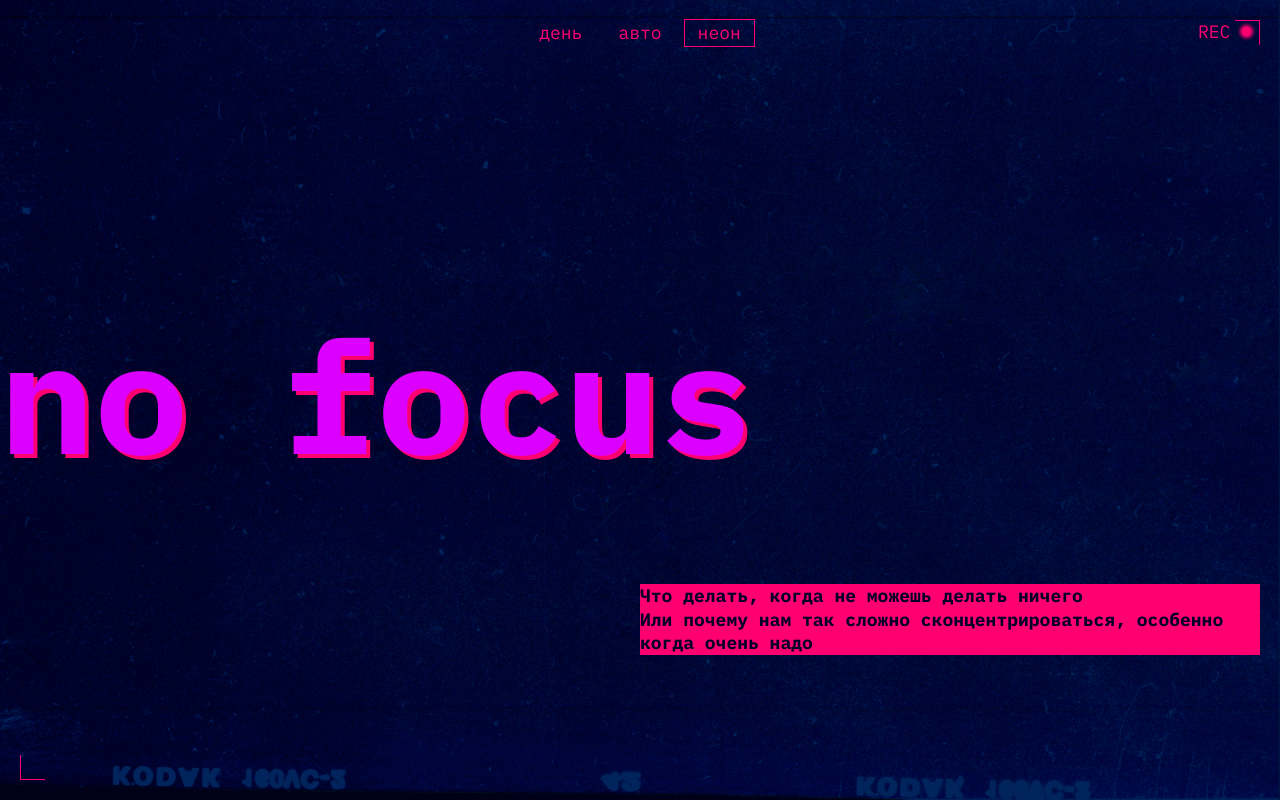
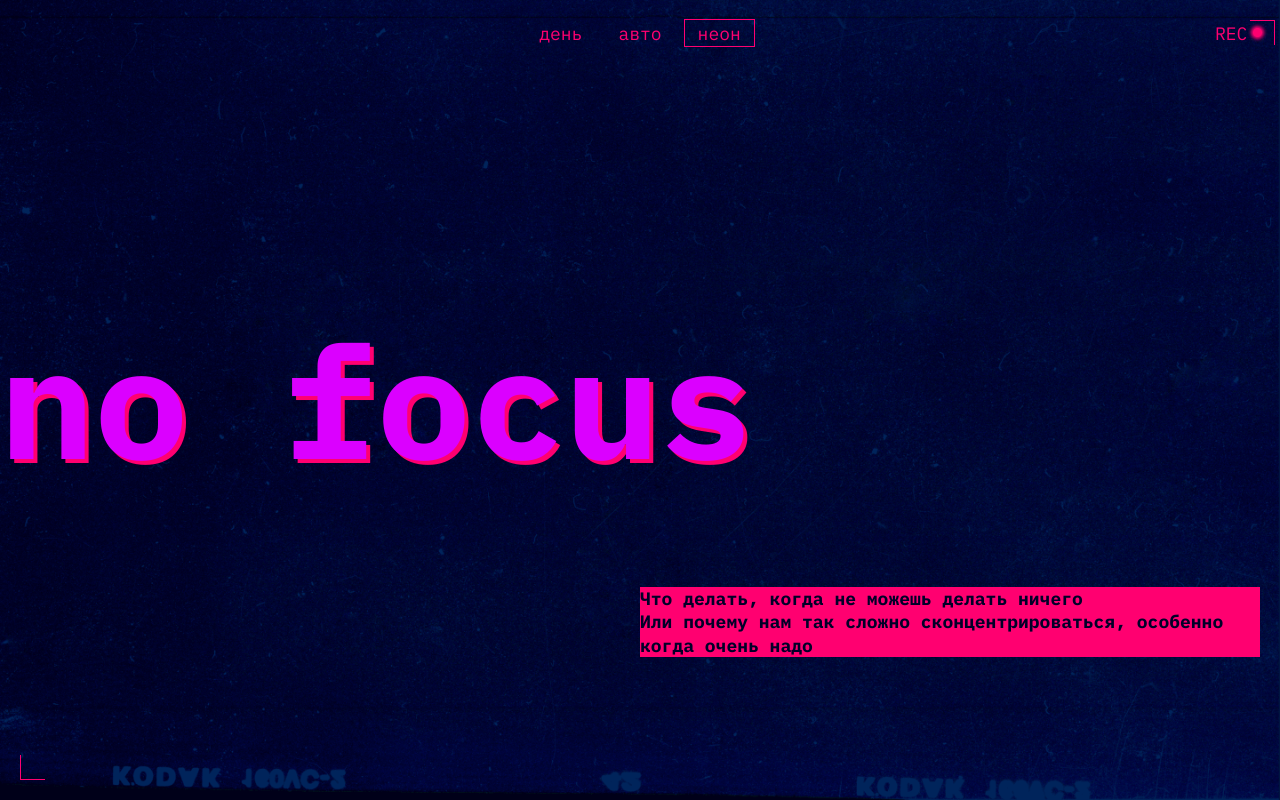
Before and after one commit to ArtemiyIf/slozhno-sosredotochitsya-fd, a plain HTML site: page index.html in a window 1280 px wide. Both pictures are taken after a click on the button "неон". Shown: the top 800 px of the page. Drawn offline with Linux system fonts and the light colour scheme.

Commit message:
Правки

```diff
--- a/index.html
+++ b/index.html
@@ -21,7 +21,6 @@
   <header class="header decorated-zone">
     <div class="header__rec-label">
       <p class="header__rec-text">REC</p>
-      <img class="header__rec-image" src="./images/ellipse.png" alt="надпись REC">
     </div>
     <nav class="header__theme-menu">
       <ul class="header__theme-menu-list">
@@ -45,13 +44,14 @@
     </nav>
     <h1 class="header__title">no focus</h1>
     <p class="header__subtitle decor__subtitle">Что делать, когда не можешь делать ничего
+      <br>
       Или почему нам так сложно сконцентрироваться, особенно когда очень надо</p>
   </header>
   <main class="main__content">
     <section class="content-section why">
       <h2 class="content-section__title">Почему сосредоточиться так сложно</h2>
       <article class="text-block">
-        <h3 class="text-block__subtitle decor__subtitle">Многозадачность</h3>
+        <h3 class="text-block__subtitle decor__subtitle-content">Многозадачность</h3>
         <p class="text-block__content">Особенно сложно сосредоточиться, когда
           задач много и все они — важные. Где же легендарная многозадачность,
           когда она так нужна вам (и всем нанимающим менеджерам этого мира)?
@@ -64,7 +64,7 @@
         </p>
       </article>
       <article class="text-block">
-        <h3 class="text-block__subtitle decor__subtitle">Дофамин</h3>
+        <h3 class="text-block__subtitle decor__subtitle-content">Дофамин</h3>
         <p class="text-block__content">С гормонами стресса всё понятно, но дальше
           — ещё интереснее. В нашей невозможности сосредоточиться замешана и полная
           противоположность стрессу — дофамин. Это вещество участвует в системе
@@ -78,7 +78,7 @@
       <h2 class="content-section__title-causes causes__title">Что снижает концентрацию внимания?</h2>
       <div class="causes__article">
         <article class="text-block causes__article-text">
-          <h3 class="text-block__title decor__subtitle">Многозадачность</h3>
+          <h3 class="text-block__title decor__subtitle-content">Многозадачность</h3>
           <p class="text-block__content">Как концентрация может снижаться из-за…
             концентрации? Любая стрессовая ситуация (и резко меняющийся мир в целом)
             заставляет наш мозг постоянно «сканировать» окружающую среду на предмет
@@ -88,7 +88,7 @@
           </p>
         </article>
         <article class="text-block causes__article-text">
-          <h3 class="text-block__title decor__subtitle">Еда</h3>
+          <h3 class="text-block__title decor__subtitle-content">Еда</h3>
           <p class="text-block__content">«Быстрые углеводы» — сахар, белый хлеб, сладости
             — молниеносно доставляют в мозг энергию и помогают ему лучше работать. Но
             уходит эта энергия также быстро, как и приходит. А мы в результате попадаем
@@ -97,7 +97,7 @@
           </p>
         </article>
         <article class="text-block causes__article-text">
-          <h3 class="text-block__title decor__subtitle">Гаджеты</h3>
+          <h3 class="text-block__title decor__subtitle-content">Гаджеты</h3>
           <p class="text-block__content">Да-да, это та самая ситуация, когда на экране ноутбука
             — код, в наушниках — подкаст, а на компьютере фоном — ещё и видео с забавными утятами.
             В результате мозг пытается переключиться с одной задачи на другую — и просто не может.
@@ -111,7 +111,7 @@
     <section class="content-section advices">
       <h2 class="content-section__title">Как концентрироваться лучше, чем
         золотая рыбка (то есть дольше трёх секунд)</h2>
-      <h3 class="text-block__title-advices  decor__subtitle"> 5 простых (на самом деле не очень) советов</h3>
+      <h3 class="text-block__title-advices  decor__subtitle-content"> 5 простых (на самом деле не очень) советов</h3>
       <article class="text-block advices__article">
         <h4 class="text-block__subtitle decor-text-block__subtitle">Представьте небо и облака</h4>
         <p class="text-block__content">Или листья в ручье. Тут дело в лёгкой медитации,
--- a/styles/globals.css
+++ b/styles/globals.css
@@ -43,4 +43,5 @@ a {
 
 html {
   font-family: 'IBM Plex mono', sans-serif;
+  font-size: 16px;
 }
--- a/styles/style.css
+++ b/styles/style.css
@@ -23,13 +23,13 @@
 .header {
   position: relative; /* Относительное позиционирование для дочерних абсолютно позиционированных элементов */
   display: grid;
-  grid-template-columns: repeat(2, 1fr);
-  grid-template-rows: repeat(3, 1fr);
-  row-gap: 58px;
-  grid-auto-flow: dense; /* Автоматическое заполнение пустых ячеек */
+  grid-template-rows: 1fr min-content 1fr;
   height: 100vh;
   padding: 20px;
+  width: 100%;
   min-block-size: 668px;
+  place-items: flex-end;
+  align-items: center;
 }
 
 @media (width <= 668px) {
@@ -45,7 +45,7 @@
   position: absolute;
   gap: 6px;
   width: 56px;
-  right: 26px;
+  right: 13px;
   top: 20px;
 }
 
@@ -60,6 +60,13 @@
   font-size: var(--text-font-size);
   color: var(--text-font-color);
   text-transform: uppercase;
+  display: flex;
+  padding-top: 2px;
+  padding-left: 4px;
+}
+
+.header__rec-text::after {
+  content: url("../images/ellipse.png");
 }
 
 .decorated-zone::before {
@@ -69,7 +76,7 @@
   border-right: 1px solid var(--corner-decorate-color);
   width: 25px;
   height: 25px;
-  right: 20px;
+  right: 5px;
   top: 20px;
 }
 
@@ -100,8 +107,8 @@
 
 .header__theme-menu {
   display: flex;
-  justify-content: center;
-  grid-column: 1 / 3;
+  justify-self: center;
+  align-self: flex-start;
 }
 
 @media (width <= 768px) {
@@ -138,7 +145,7 @@
   color: var(--button-text-color);
   border: none;
   background-color: inherit;
-  padding: 1.4px 13px;
+  padding: 1.5px 13px;
 }
 
 .header__theme-menu-button:hover {
@@ -160,14 +167,13 @@
 
 .header__title {
   display: flex;
-  align-items: start;
-  grid-row: 2 / 3;
-  grid-column: 1 / 3;
   font-size: var(--banner-font-size);
   color: var(--main-title-color);
+  line-height: 82.5%;
   text-shadow: 4px 4px 0 var(--accent-color);
   font-weight: bold;
   margin-left: -20px;
+  justify-self: flex-start;
 }
 
 @media (width <= 768px) {
@@ -181,17 +187,11 @@
 
 @media (width <= 668px) {
   .header__title {
-    margin-bottom: 20px;
     margin-left: 0;
   }
 }
 
 .header__subtitle {
-  grid-row: 3 / 4;
-  grid-column: 2 / 3;
-  height: fit-content;
-  white-space: pre-line;
-  margin-top: 19px;
 }
 @media (width <= 768px) {
   .header__subtitle {
@@ -201,7 +201,7 @@
 
 @media (width <= 668px) {
   .header__subtitle {
-    margin-top: 30px;
+    margin-top: 45px;
     grid-column: 1 / 3;
   }
 }
@@ -319,6 +319,15 @@
   line-height: var(--text-font-height);
   color: var(--dedicated-text-color);
   background-color: var(--dedicated-background-color);
+  width: 50%;
+}
+
+.decor__subtitle-content {
+  font-weight: var(--bold-font-weight);
+  font-size: var(--text-font-size);
+  line-height: var(--text-font-height);
+  color: var(--dedicated-text-color);
+  background-color: var(--dedicated-background-color);
 }
 
 .decor-text-block__subtitle {
```
